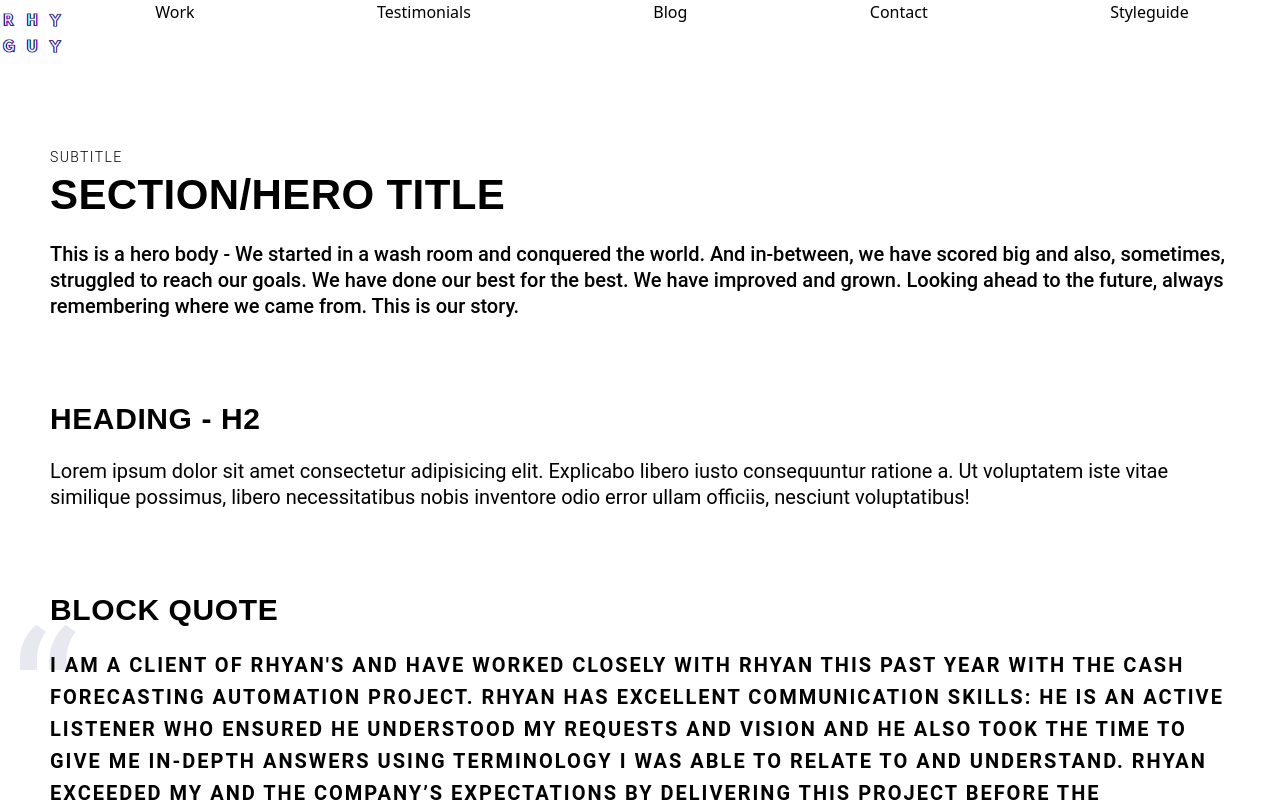
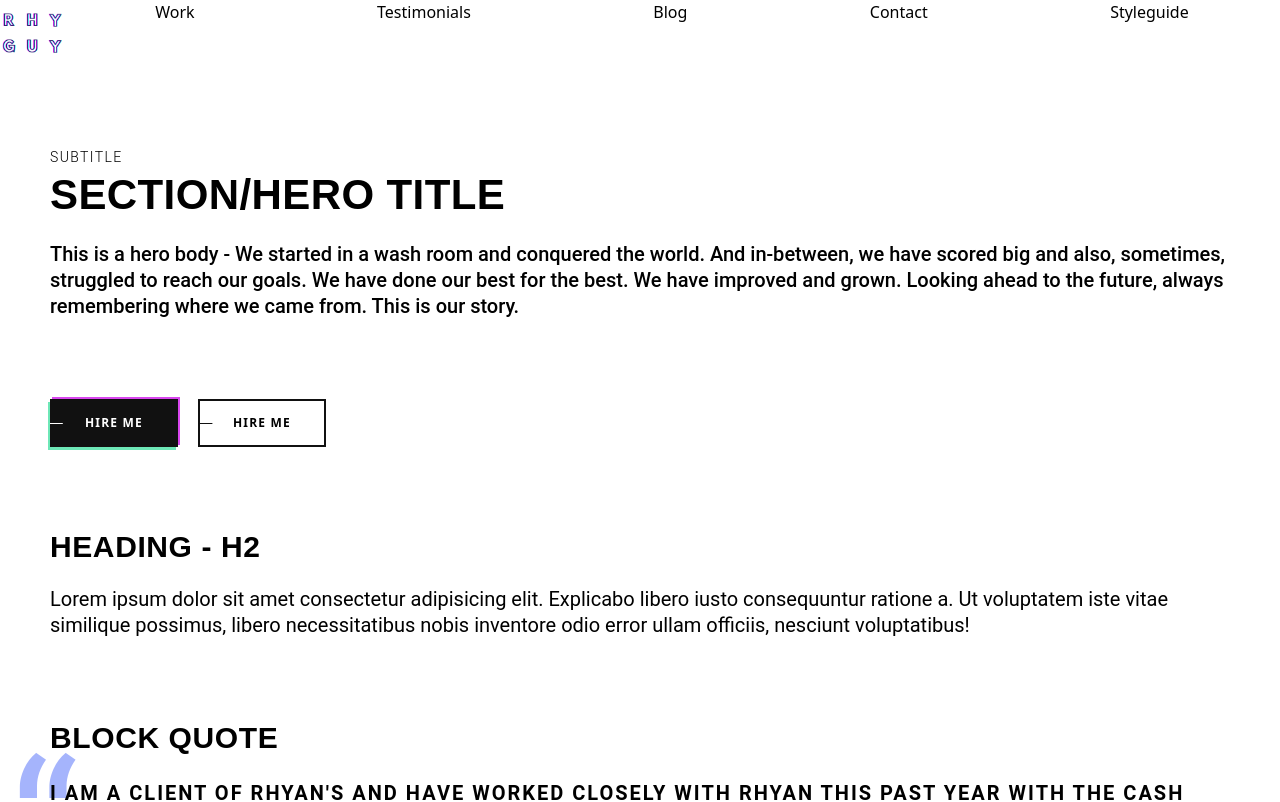
Before and after one commit to rhyanvargas/portfolio-site-v2, a Next.js app: page /styleguide in a window 1280 px wide. Shown: the top 802 px of the page. Built offline with nearby package versions, Linux system fonts and the light colour scheme.

Commit message:
finish button stylings

```diff
--- a/pages/styleguide.js
+++ b/pages/styleguide.js
@@ -1,9 +1,17 @@
 import PropTypes from "prop-types";
 import Image from "next/image";
+
+const designElementColors = {
+	quote: 'blue',
+	dark: 'black',
+	light: 'white',
+}
+
 
 const styleguide = () => {
 	return (
 		<>
+			{/* HERO TEXT */}
 			<section className="container">
 				<div>
 					<span className="label">subtitle</span>
@@ -17,6 +25,13 @@ const styleguide = () => {
 					</p>
 				</div>
 			</section>
+
+			{/* BUTTONS  / links*/}
+			<section className="container flex space-x-5">
+				<button className='btn-primary '> hire me </button>
+				<button className='btn-secondary' >hire me</button>
+			</section>
+			{/* SECTION TEXT */}
 			<section className="container">
 				<h2>Heading - h2</h2>
 				<p>
@@ -26,11 +41,13 @@ const styleguide = () => {
 					ullam officiis, nesciunt voluptatibus!
 				</p>
 			</section>
+
+			{/* BLOCKQUOTE */}
 			<section className="container">
 				<blockquote className='flex flex-col content-center justify-center relative'>
 					<h2 className="">block quote</h2>
 					<div className="relative" aria-hidden="true">
-						<div className="quote">
+						<div className={`quote text-${designElementColors.quote}`}>
                             &ldquo;
                         </div>
                         <p>
@@ -56,7 +73,7 @@ const styleguide = () => {
                     </div>
 					<cite className="flex justify-center">
 						<Image
-							className="rounded-full"
+							className='rounded-full'
 							src="https://media-exp1.licdn.com/dms/image/C5603AQHPgfi62GZuYA/profile-displayphoto-shrink_100_100/0/1517543113026?e=1620259200&v=beta&t=eY6yRGVIey9ASBnp2LO8Vv2YyGRF_Y3ToZS_gHcK1ks"
 							alt="Laura A. Black recommendation for Rhyan Vargas"
 							width="56"
@@ -66,13 +83,17 @@ const styleguide = () => {
 						<div className="flex flex-col justify-center content-start ml-3
 
                         ">
-							<hr className="w-8 border-2 mb-1" />
-							<span className="">Laura A. Black</span>
+							<hr className={`w-8 border-2 border-${designElementColors.quote} mb-1`} />
+							<span className="" >Laura A. Black</span>
 							<span className='text-black text-opacity-50 '>Cash Operations Team Lead</span>
 						</div>
 					</cite>
 				</blockquote>
 			</section>
+
+
+
+			{/* FORM */}
 		</>
 	);
 };
--- a/styles/globals.css
+++ b/styles/globals.css
@@ -5,11 +5,20 @@
  */
 
 @layer base {
-    @import url('https://fonts.googleapis.com/css2?family=Heebo:wght@600;900&family=Roboto:wght@300;400;500;700&display=swap');
+	@import url("https://fonts.googleapis.com/css2?family=Heebo:wght@600;900&family=Roboto:wght@300;400;500;700&display=swap");
 
+	/* VARIABLES */
+	:root {
+		--transition-default: all 0.28s ease-out;
+
+	}
+
+	body {
+		-webkit-font-smoothing: antialiased;
+		@apply antialiased;
+	}
 	h1 {
-        @apply
-            font-boldest
+		@apply font-boldest
             font-heading
             text-lg
             tablet:text-xl
@@ -17,20 +26,17 @@
             uppercase;
 	}
 	h2 {
-        @apply
-            font-boldest
+		@apply font-boldest
             font-heading
             text-md
             laptop:text-2md
             uppercase;
 	}
 	p {
-        @apply
-            font-normal
+		@apply font-normal
             font-body
             laptop:text-body2
             desktop:text-body3;
-
 	}
 	p:first-of-type {
 		@apply mt-5;
@@ -42,30 +48,77 @@
 		@apply mt-0 mb-10;
 	}
 
-
-
+	/* ANIMATIONS */
+	a,
+	button,
+	button:before,
+	button:after {
+		/* -webkit-transition: var(--transition-default);
+		transition: var(--transition-default); */
+        @apply transition-all duration-300;
 	}
-
+}
 
 @tailwind components;
 
 @layer components {
-    /* Add component specific classes here
-     - FROM DOCUMENTATION:
-        To avoid unintended specificity issues,
-        we recommend wrapping your custom component styles with the @layer components { ... }
-        directive to tell Tailwind what layer those styles belong to:
+	/* BUTTONS */
+	button {
+		@apply flex
+            items-center
+            justify-center
+            shadow-offset-brand
+            hover:shadow-offset-hover
+            w-32
+            h-12
+            uppercase
+            text-tiny
+            font-black
+            relative
+            overflow-hidden
+            tracking-widest;
 
-        .btn-blue {
-            @apply py-2 px-4 bg-blue-500 text-white font-semibold rounded-lg shadow-md hover:bg-blue-700 focus:outline-none focus:ring-2 focus:ring-blue-400 focus:ring-opacity-75;
+	}
+	button:after {
+        @apply
+            left-0
+            w-full
+            absolute
+            transform-gpu;
+        content: "";
+		height: 1px;
+		transform: translateX(-90%);
+
+	}
+    button:hover:after {
+        transform: translateX(90%);
+    }
+    button.btn-primary {
+        @apply bg-black text-white border-white;
+    }
+    button.btn-primary:after {
+        @apply bg-white;
+    }
+    button.btn-primary:hover:after {
+        @apply bg-green;
+    }
+    button.btn-secondary {
+        @apply
+        border-black
+        shadow-none
+        bg-white border-2
+        hover:shadow-offset-brand;
+    }
+    button.btn-secondary:after {
+        @apply bg-black ;
+    }
+    button.btn-secondary:hover:after {
+        @apply bg-purple;
     }
 
-        Using the @layer directive will also instruct Tailwind to consider those styles for purging when purging the components layer.
-        Read our documentation: https://tailwindcss.com/docs/optimizing-for-production
-    */
+	/* BLOCKQUOTE */
 	blockquote p {
-        @apply
-            font-black
+		@apply font-black
             tracking-widest
             leading-7
             tablet:leading-8
@@ -73,34 +126,28 @@
 	}
 	blockquote .quote {
 		font-size: 12rem;
-        @apply mr-2 font-body text-gray absolute -top-5 -left-10 -z-1 leading-none;
+		@apply mr-2 font-body absolute -top-5 -left-10 -z-1 leading-none;
 	}
 
 	cite {
-        @apply
-            mt-7;
+		@apply mt-7;
 	}
 	cite span {
-        @apply
-            not-italic
+		@apply not-italic
             text-labelLarge
             font-black
             uppercase;
 	}
 
 	.label {
-        @apply
-            font-body
+		@apply font-body
             font-light
             text-labelLarge
             laptop:text-labelLarge2
             desktop:text-labelLarge3
             uppercase;
 	}
-
-
 }
-
 
 @tailwind utilities;
 
--- a/tailwind.config.js
+++ b/tailwind.config.js
@@ -75,7 +75,7 @@ module.exports = {
 				body: ["Roboto", "sans-serif"],
 			},
       fontWeight: {
-        // Heebo:wght@600;900&family=Roboto:wght@300;400;
+        // Heebo:wght@600;900&family=Roboto:wght@300;400;500;700&
         boldest: 900,
         black: 700,
         bolder: 600,
@@ -86,7 +86,39 @@ module.exports = {
       zIndex: {
         '-1': '-1',
         '-99': '-99',
-       }
+      },
+      extend: {
+        keyframes: {
+          wiggle: {
+            '0%, 100%': { transform: 'rotate(-1deg)' },
+            '50%': { transform: 'rotate(1deg)' },
+          },
+          rise: {
+            '0%, 100%': { transform: 'translateY(-5px)' },
+          }
+
+        },
+        animation: {
+          wiggle: 'wiggle 0.25s ease-in-out infinite',
+          rise: 'rise 0.5s ease-in-out infinite'
+        },
+        boxShadow: theme => ({
+          'offset-brand':  // top shadow,bottom shadow(respectively)
+            `2px -2px ${theme('colors.purple')},
+            -2px 3px ${theme('colors.green')}`,
+          'offset-hover':  // top shadow,bottom shadow(respectively)
+            `2px -2px ${theme('colors.green')},
+            -3px 3px ${theme('colors.purple')}`,
+          'offset-white': `-2px 3px ${theme('colors.white')}, 3px -2px ${theme('colors.white')}`,
+          'offset-green': `-2px 3px ${theme('colors.green')} , 3px -2px ${theme('colors.green')}`,
+          'offset-purple': `-2px 3px ${theme('colors.purple')}, 3px -2px ${theme('colors.purple')}`,
+        })
+      },
 	},
+  variants: {
+    extend: {
+     animation: ['hover', 'focus'],
+    }
+  },
 	plugins: [],
-};
+}
```
Lines whose indentation alone changed are shown as unchanged.
